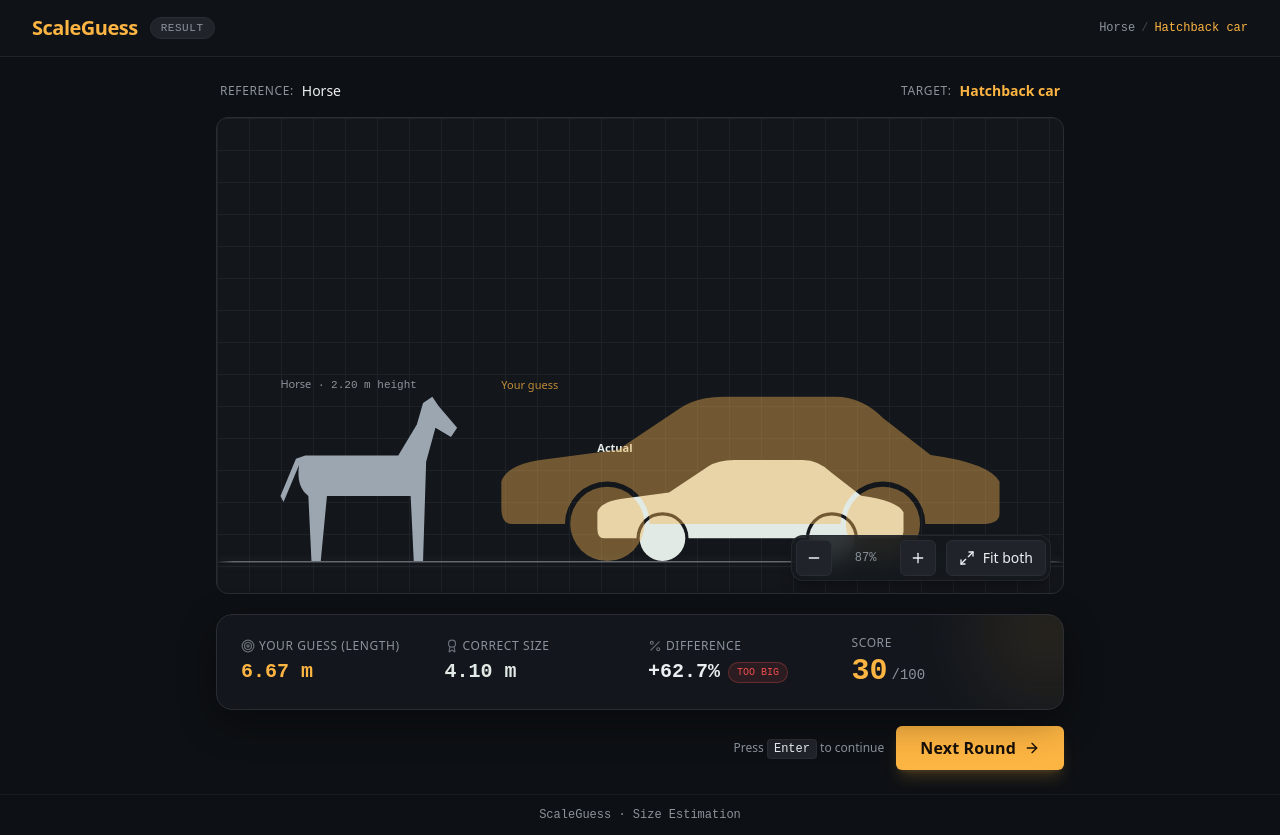
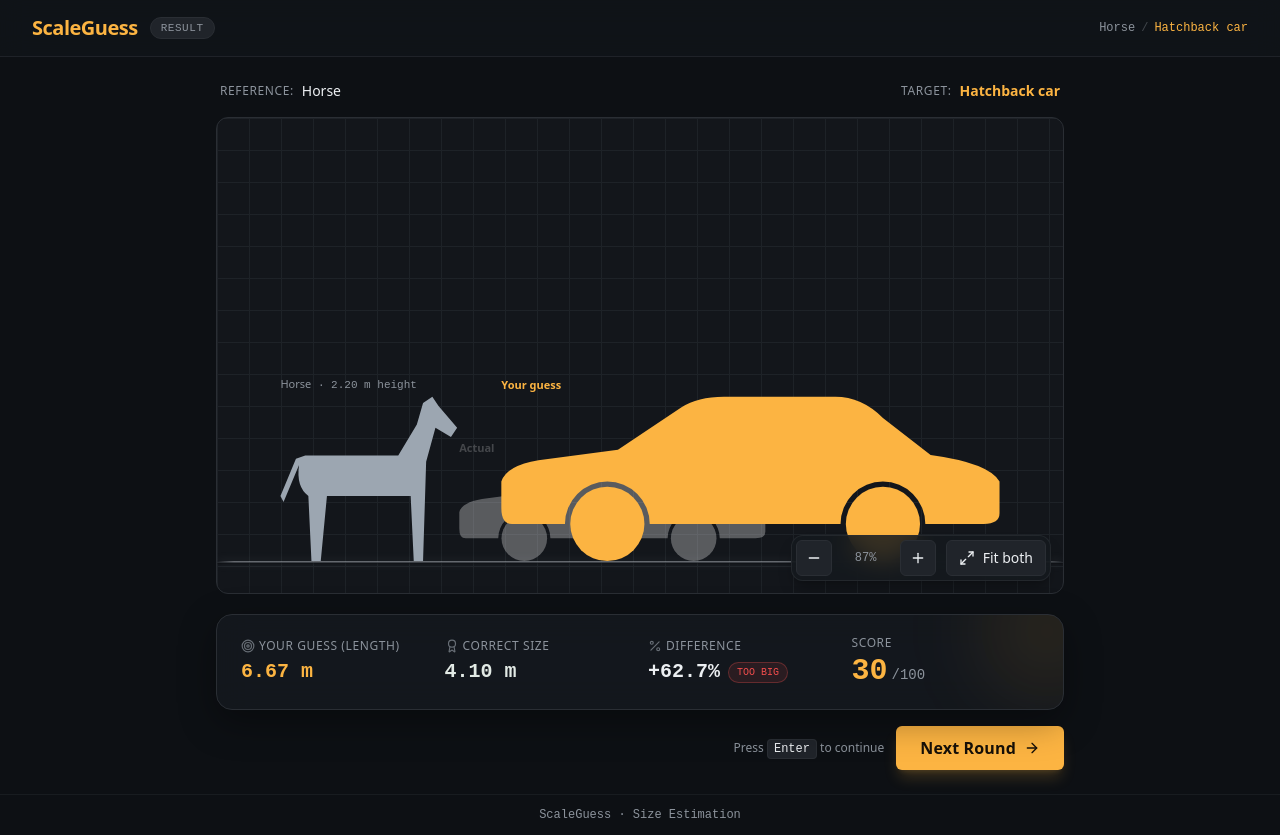
Before and after one commit to pikacoder44/Guess-the-size, a React (Vite) app: page / in a window 1280 px wide. Both pictures are taken after a click on the button "Lock In". Built offline with nearby package versions, Linux system fonts and the light colour scheme.

Commit message:
changed style of resultcard

```diff
--- a/src/components/game/GameBoard.tsx
+++ b/src/components/game/GameBoard.tsx
@@ -250,21 +250,22 @@ export function GameBoard({ game }: { game: GameApi }) {
               <SceneBox
                 rect={correctRect(state)}
                 game={game}
-                className="text-correct"
+                className="text-white opacity-30"
               >
                 <SilhouetteSvg object={state.puzzle.target} />
-                <span className="object-label text-correct font-semibold">
+                <span className="object-label text-white/70 font-semibold">
                   Actual
                 </span>
               </SceneBox>
-              {/* Player's final guess silhouette (Ghost) */}
+
+              {/* Player's guess: 100% opacity, wherever the player sized and placed it */}
               <SceneBox
                 rect={guessRect(state)}
                 game={game}
-                className="text-target"
+                className="text-target opacity-100"
               >
-                <SilhouetteSvg object={state.puzzle.target} isGhost />
-                <span className="object-label text-target opacity-75">
+                <SilhouetteSvg object={state.puzzle.target} />
+                <span className="object-label text-target font-semibold">
                   Your guess
                 </span>
               </SceneBox>
--- a/src/game/useGame.ts
+++ b/src/game/useGame.ts
@@ -93,9 +93,21 @@ export function guessRect(s: GameState): Rect {
 
 /** Correct object shares the guess's bottom-centre anchor. */
 export function correctRect(s: GameState): Rect {
-  const size = sizeFor(s.puzzle.target, s.puzzle.target.actualMeasurement);
-  const g = guessRect(s);
-  return rectFromCenter({ x: s.targetCenter.x, y: g.minY + size.h / 2 }, size);
+  const actualSize = sizeFor(
+    s.puzzle.target,
+    s.puzzle.target.actualMeasurement,
+  );
+  const ref = referenceRect(s);
+
+  // Convert 2 screen pixels into world units so it's always ~2px on screen
+  const gapMeters = 2 / s.camera.zoom;
+
+  // Left edge touches ref.maxX + gapMeters
+  const centerX = ref.maxX + gapMeters + actualSize.w / 2;
+  // Bottom sits flush on baseline y = 0
+  const centerY = actualSize.h / 2;
+
+  return rectFromCenter({ x: centerX, y: centerY }, actualSize);
 }
 
 export function sceneRect(s: GameState): Rect {
@@ -168,7 +180,10 @@ function reducer(state: GameState | null, action: Action): GameState | null {
       const bounds = visibleWorldRect(state.camera, state.viewport);
       const size = sizeFor(state.puzzle.target, state.guessScale);
       // Freely movable anywhere within visible screen bounds (above, below, or on baseline)
-      return { ...state, targetCenter: clampCenter(action.center, size, bounds) };
+      return {
+        ...state,
+        targetCenter: clampCenter(action.center, size, bounds),
+      };
     }
     case "resizeTarget": {
       if (state.phase !== "PLAYING") return state;
```
